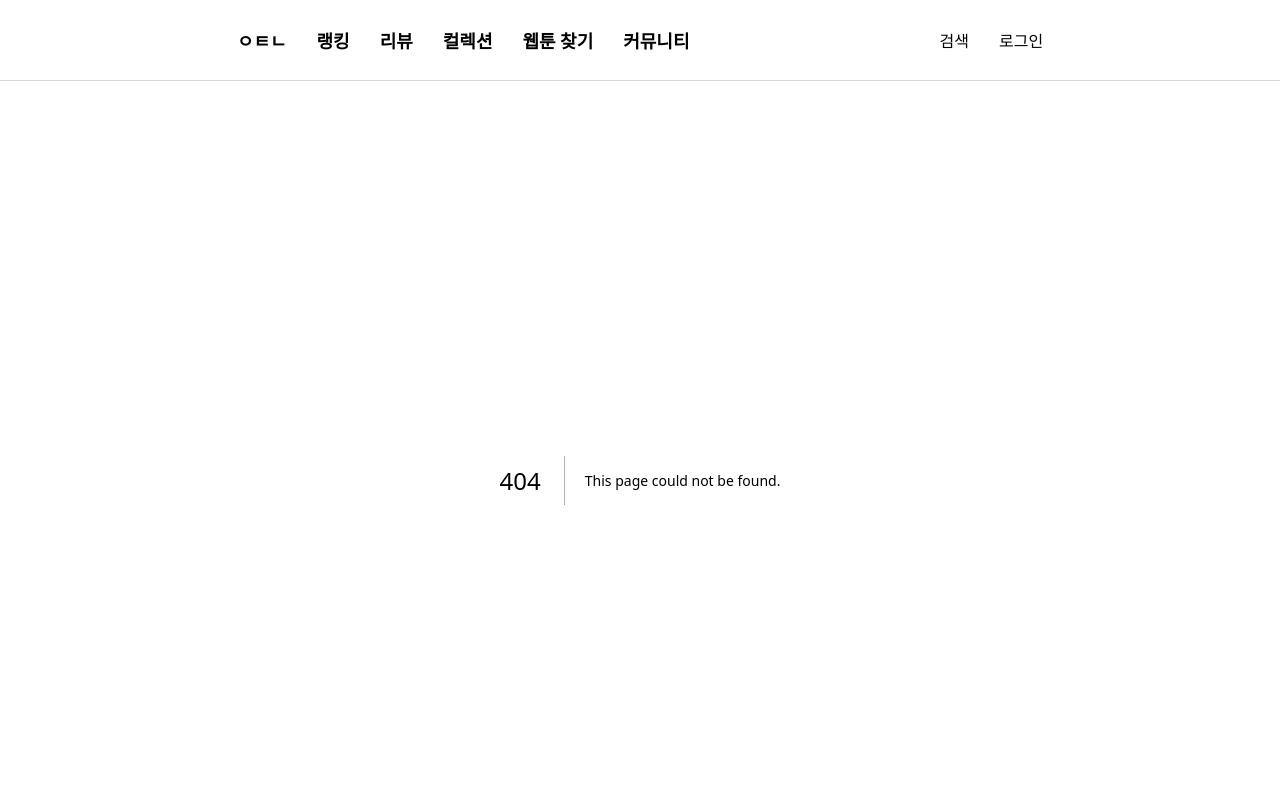
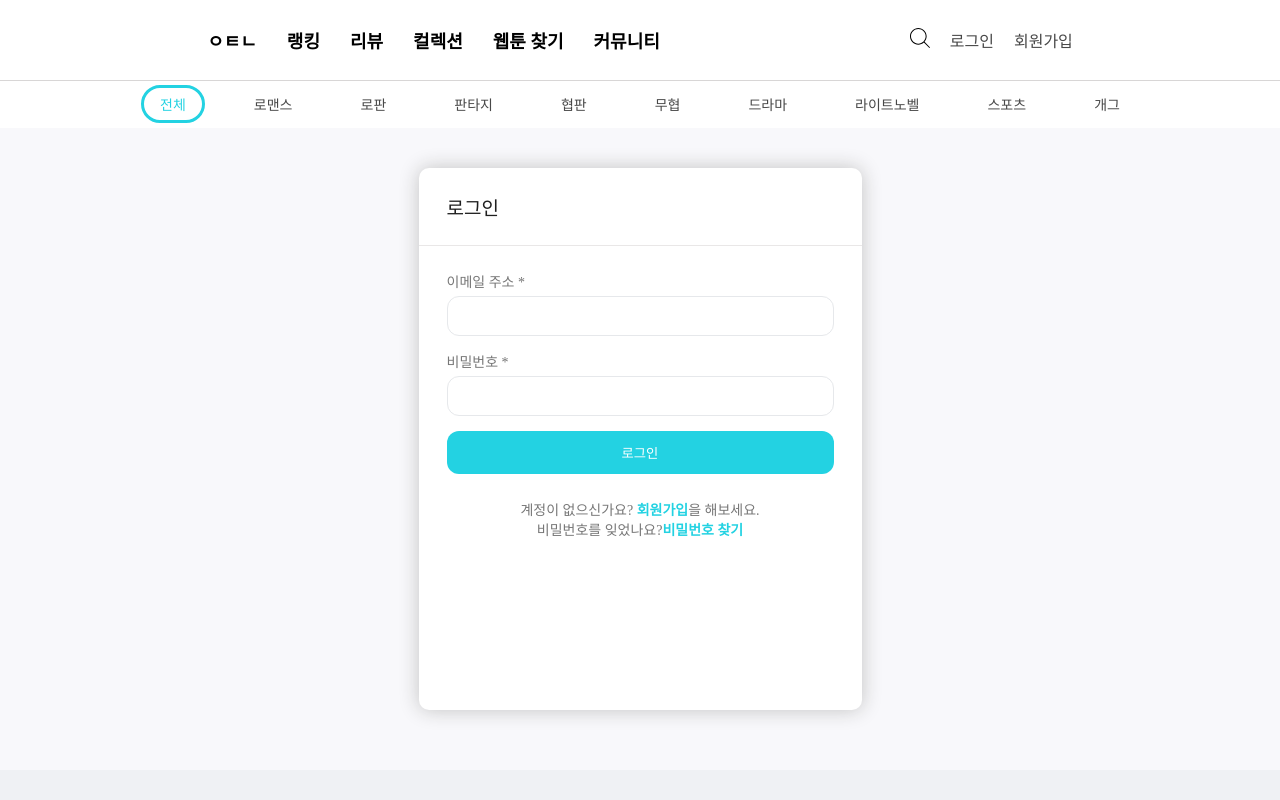
Before and after one commit to zermzerm/wtn, a Next.js app: page /accounts/login in a window 1280 px wide. Before the commit this address had no page. Shown: the top 800 px of the page. Built offline with nearby package versions, Linux system fonts and the light colour scheme.

Commit message:
로그인, 회원가입, 비밀번호 찾기 페이지 틀 구현

```diff
--- /dev/null
+++ b/src/app/accounts/login/page.tsx
@@ -0,0 +1,124 @@
+"use client";
+
+import TopGenre from "@/components/common/TopGenre";
+import {GENRE} from "@/constants/topList";
+import Link from "next/link";
+import styled from "styled-components";
+
+export default function Login() {
+  return (
+    <>
+      <TopGenre list={GENRE} />
+      <Section>
+        <LoginContainer>
+          <LoginHeader>로그인</LoginHeader>
+          <hr
+            style={{
+              border: "none",
+              borderTop: "1px solid #e9e7e7",
+            }}
+          />
+          <LoginMain>
+            <InputWrapper>
+              <InputLabel>이메일 주소 *</InputLabel>
+              <LoginInput />
+            </InputWrapper>
+            <InputWrapper>
+              <InputLabel>비밀번호 *</InputLabel>
+              <LoginInput />
+            </InputWrapper>
+            <LoginButton>로그인</LoginButton>
+            <LoginFooter>
+              <p>
+                계정이 없으신가요? <RegisterLink href="/accounts/register">회원가입</RegisterLink>을
+                해보세요.
+              </p>
+              <p>
+                비밀번호를 잊었나요?
+                <RegisterLink href="/accounts/password">비밀번호 찾기</RegisterLink>
+              </p>
+            </LoginFooter>
+          </LoginMain>
+        </LoginContainer>
+      </Section>
+    </>
+  );
+}
+
+const Section = styled.section`
+  padding-top: 40px;
+  display: flex;
+  justify-content: center;
+  align-items: center;
+`;
+
+const LoginContainer = styled.div`
+  width: 443px;
+  height: 542px;
+  background-color: white;
+  border-radius: 10px;
+  box-shadow: 0px 0px 20px #c2c2c2;
+`;
+
+const LoginHeader = styled.div`
+  font-size: 19px;
+  color: #1f1f1f;
+  padding: 25px 28px;
+`;
+
+const LoginMain = styled.div`
+  padding: 25px 28px;
+  display: flex;
+  flex-direction: column;
+  gap: 15px;
+`;
+
+const InputWrapper = styled.div`
+  display: flex;
+  flex-direction: column;
+  gap: 5px;
+`;
+
+const InputLabel = styled.label`
+  color: #777777;
+  font-size: 14px;
+  font-weight: 400;
+`;
+
+const LoginInput = styled.input`
+  box-sizing: border-box;
+  color: #495057;
+  width: 100%;
+  height: 40px;
+  border: 1px solid rgb(230, 232, 235);
+  border-radius: 12px;
+  padding: 10px 16px;
+  &:focus {
+    outline: 2px solid #23d2e2;
+  }
+`;
+
+const LoginButton = styled.button`
+  box-sizing: border-box;
+  width: 100%;
+  background-color: #23d2e2;
+  border: none;
+  border-radius: 12px;
+  padding: 12px 18px;
+  color: #ffffff;
+`;
+
+const LoginFooter = styled.div`
+  display: flex;
+  flex-direction: column;
+  justify-content: center;
+  align-items: center;
+  color: #777777;
+  font-size: 14px;
+  padding-top: 10px;
+`;
+
+const RegisterLink = styled(Link)`
+  color: #23d2e2;
+  font-weight: 600;
+`;
--- /dev/null
+++ b/src/app/accounts/password/page.tsx
@@ -0,0 +1,3 @@
+export default function Password() {
+  return <div>비밀번호 찾기 페이지</div>;
+}
--- /dev/null
+++ b/src/app/accounts/register/page.tsx
@@ -0,0 +1,3 @@
+export default function Register() {
+  return <div>회원가입 페이지</div>;
+}
--- a/src/components/layout/NavBar.tsx
+++ b/src/components/layout/NavBar.tsx
@@ -1,5 +1,6 @@
 "use client";
 
+import Image from "next/image";
 import Link from "next/link";
 import {useEffect, useState} from "react";
 import styled, {css, keyframes} from "styled-components";
@@ -58,8 +59,11 @@ export default function NavBar() {
         </StyledLink>
       </Section>
       <SearchSection>
-        <p>검색</p>
-        <p>로그인</p>
+        <Link href="/search/genre/total" onClick={() => setPage("search")}>
+          <Image src={"/svg/search.svg"} width={20} height={20} alt="searchBar" />
+        </Link>
+        <Link href="/accounts/login">로그인</Link>
+        <Link href="/accounts/register">회원가입</Link>
       </SearchSection>
     </Header>
   );
@@ -109,7 +113,8 @@ const SearchSection = styled.section`
   display: flex;
   justify-content: center;
   align-items: center;
-  gap: 30px;
+  gap: 20px;
+  color: #484848;
 `;
 
 const StyledLink = styled(Link)<{$page: boolean}>`
```
Also changed, not shown: public/svg/search.svg (added).
